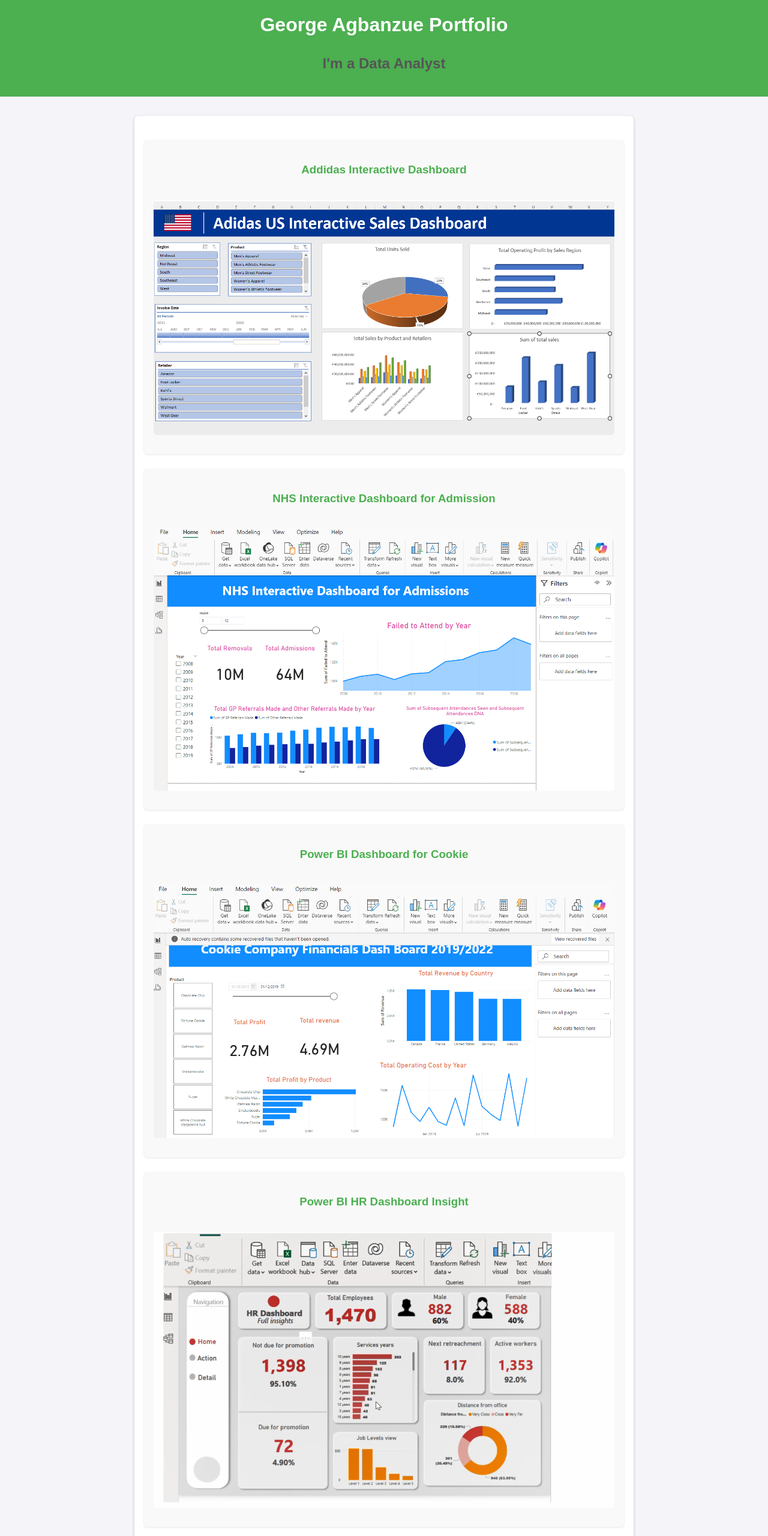
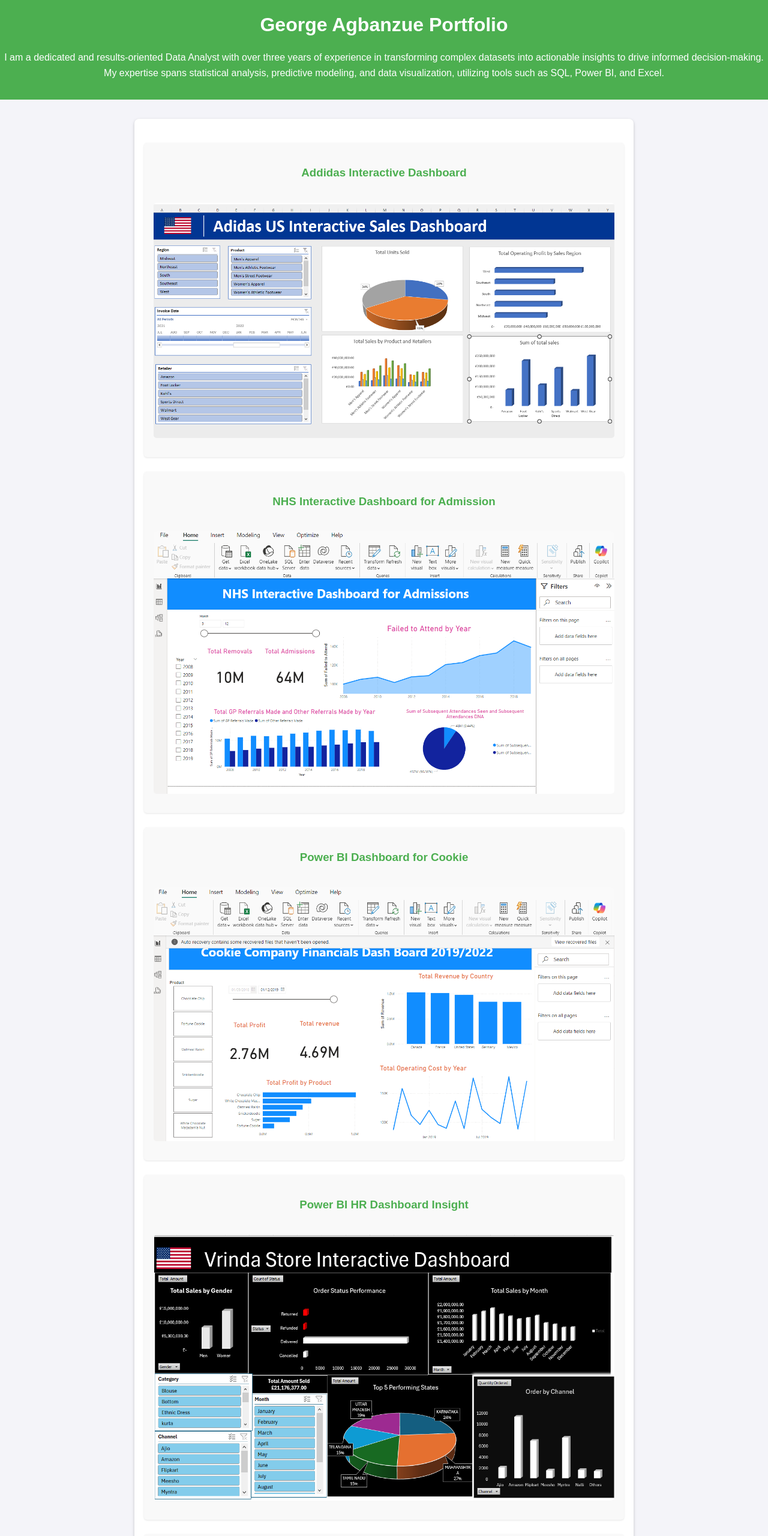
Before and after one commit to Georgeuchez/html-portfolio, a plain HTML site: page index.html in a window 1280 px wide. Shown: the top 2560 px of the page at 60% size. Drawn offline with Linux system fonts and the light colour scheme.

Commit message:
Add files via upload

```diff
--- a/index.html
+++ b/index.html
@@ -98,33 +98,33 @@
 <body>
     <header>
         <h1>George Agbanzue Portfolio</h1>
-        <h2>I'm a Data Analyst</h2>
+        <p>I am a dedicated and results-oriented Data Analyst with over three years of experience in transforming complex datasets into actionable insights to drive informed decision-making. My expertise spans statistical analysis, predictive modeling, and data visualization, utilizing tools such as SQL, Power BI, and Excel.</p>
     </header>
 
     <div class="portfolio-container">
         <div class="project">
             <h3><a href="https://github.com/Georgeuchez">Addidas Interactive Dashboard</a></h3>
-            <img src="https://github.com/Georgeuchez/html-portfolio/blob/main/assets/images/Addidas%20interactive%20dashboard.PNG" />
+            <img src="https://github.com/Georgeuchez/html-portfolio/blob/main/assets/images/Addidas%20interactive%20dashboard.PNG?raw=true" alt="Addidas interactive dashboard" />
         </div>
 
         <div class="project">
             <h3><a href="https://github.com/Georgeuchez/NHS-Admissions-Dashboard">NHS Interactive Dashboard for Admission</a></h3>
-            <img src="../assets/images/NHS interactive dashboard for Admission.PNG" alt="NHS interactive dashboard for Admission" />
+            <img src="https://github.com/Georgeuchez/html-portfolio/blob/main/assets/images/NHS%20interactive%20dashboard%20for%20Admission.PNG?raw=true" alt="NHS interactive dashboard for Admission" />
         </div>
 
         <div class="project">
             <h3><a href="https://github.com/Georgeuchez/Cookie-Company-Financial-Dasboard">Power BI Dashboard for Cookie</a></h3>
-            <img src="../assets/images/Power BI dashboard for Cookie.PNG" alt="Power BI dashboard for Cookie" />
+            <img src="https://github.com/Georgeuchez/html-portfolio/blob/main/assets/images/Power%20BI%20dashboard%20for%20Cookie.PNG?raw=true" alt="Power BI dashboard for Cookie" />
         </div>
 
         <div class="project">
-            <h3><a href="./public/birthday-invite.html">Power BI HR Dashboard Insight</a></h3>
-            <img src="../assets/images/power BI HR Dashboard insight.PNG" alt="dashboard" />
+            <h3><a href="https://github.com/Georgeuchez/Cookie-Company-Financial-Dasboard">Power BI HR Dashboard Insight</a></h3>
+            <img src="https://github.com/Georgeuchez/html-portfolio/blob/main/assets/images/Vrinda%20store%20interactive%20dashboard%20Excel.PNG?raw=true" alt="Power BI HR Dashboard Insight" />
         </div>
 
         <div class="project">
             <h3><a href="https://github.com/Georgeuchez/sales_mgmt_sql_powerbi">Vrinda Store Interactive Dashboard Excel</a></h3>
-            <img src="../assets/images/Vrinda store interactive dashboard Excel.PNG" alt="Vrinda store interactive dashboard Excel" />
+            <img src="https://github.com/Georgeuchez/html-portfolio/blob/main/assets/images/power%20BI%20HR%20Dashboard%20insight.PNG?raw=true" alt="Vrinda Store Interactive Dashboard Excel" />
         </div>
     </div>
 
```
